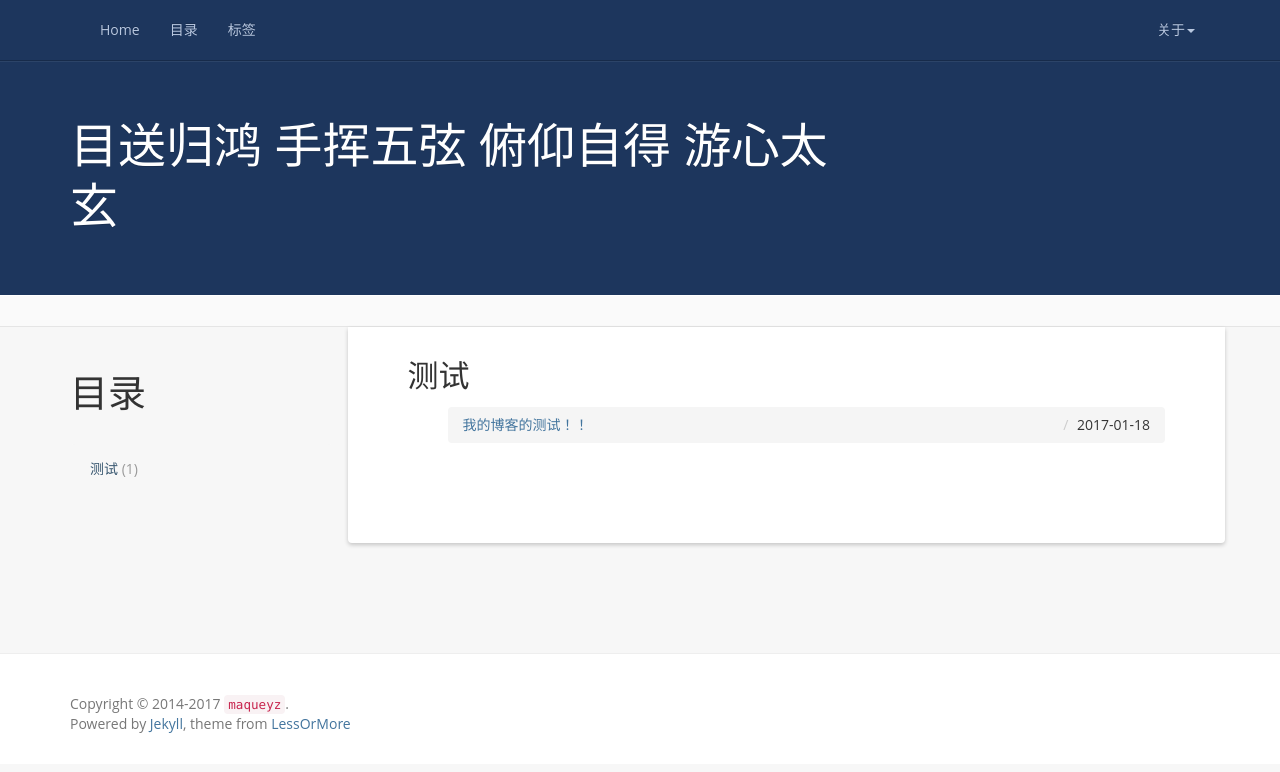
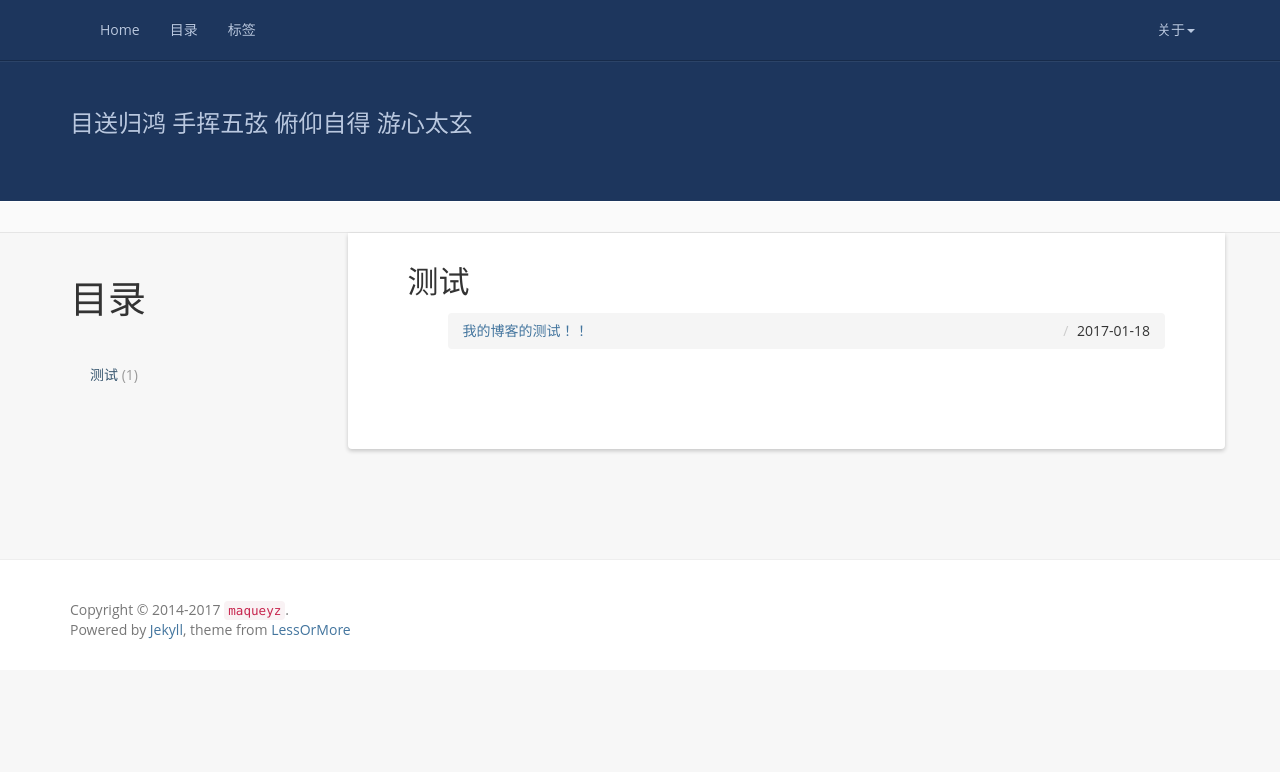
Before and after one commit to maqueredkop/maqueredkop.github.io, a Jekyll site: the page built from tag/index.html, in a window 1280 px wide. Shown: the top 772 px of the page. Built offline with Jekyll 4.4.1, drawn with Linux system fonts in a browser that asks for light colours; nearby versions of some CDN libraries; comment, search, counter and statistics services are not loaded.

Commit message:
set the h tag

```diff
--- a/_includes/docs_header.html
+++ b/_includes/docs_header.html
@@ -5,7 +5,7 @@
 		    <h1>{{ page.title }}</h1>
 		    <p>Post on {{ page.date | date: "%b %d, %Y" }} by <a href="/about">{{ site.author }}</a></p>
 		-->
-		    <h1><font size='8'>{{ site.motto }}</font></h1>
+		    <h3>{{ site.motto }}</h3>
     {% else %}
 	    <h1>{{ site.name }}</h1>
 	    <p>{{ site.description }}</p>
```
